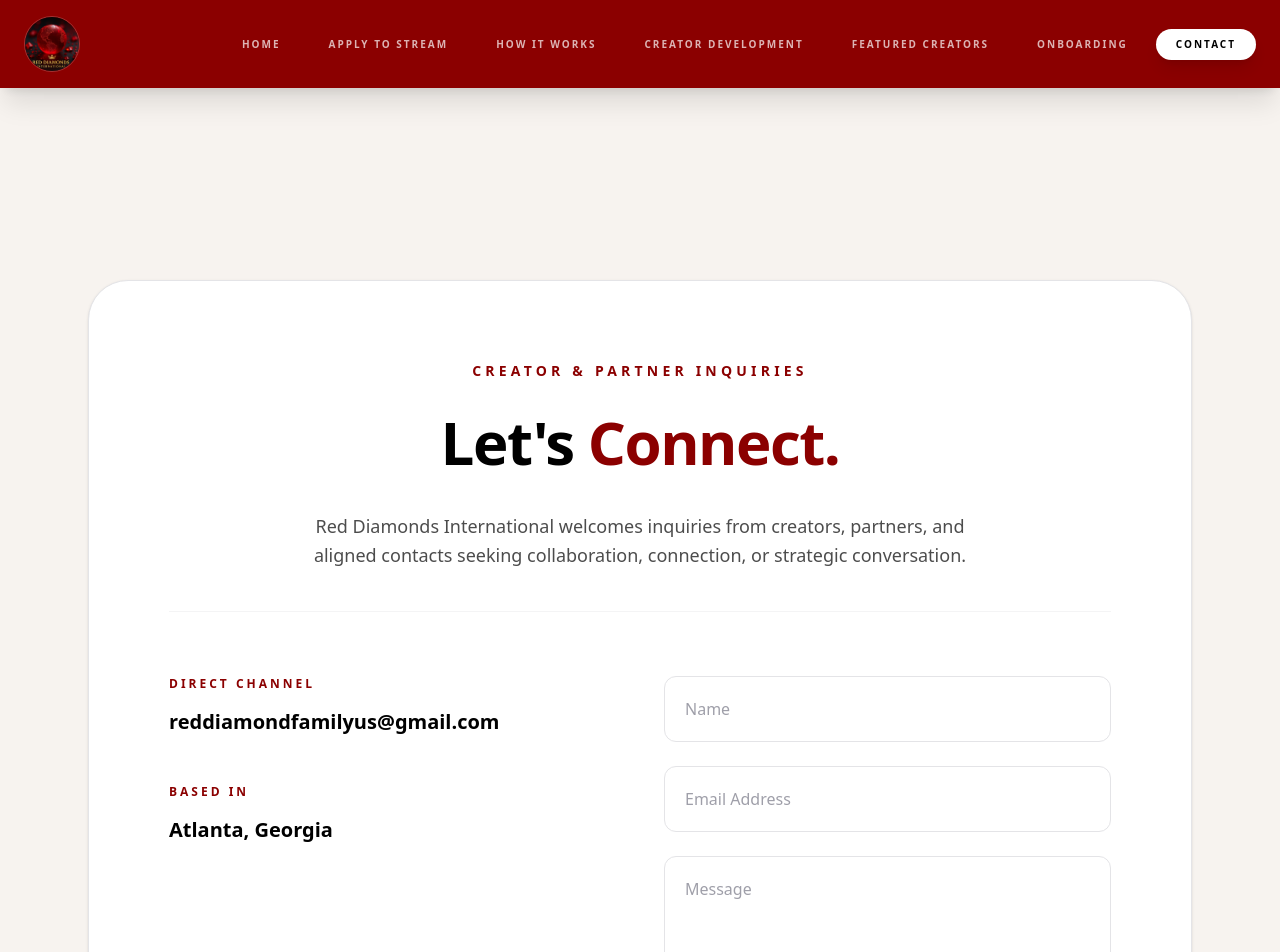
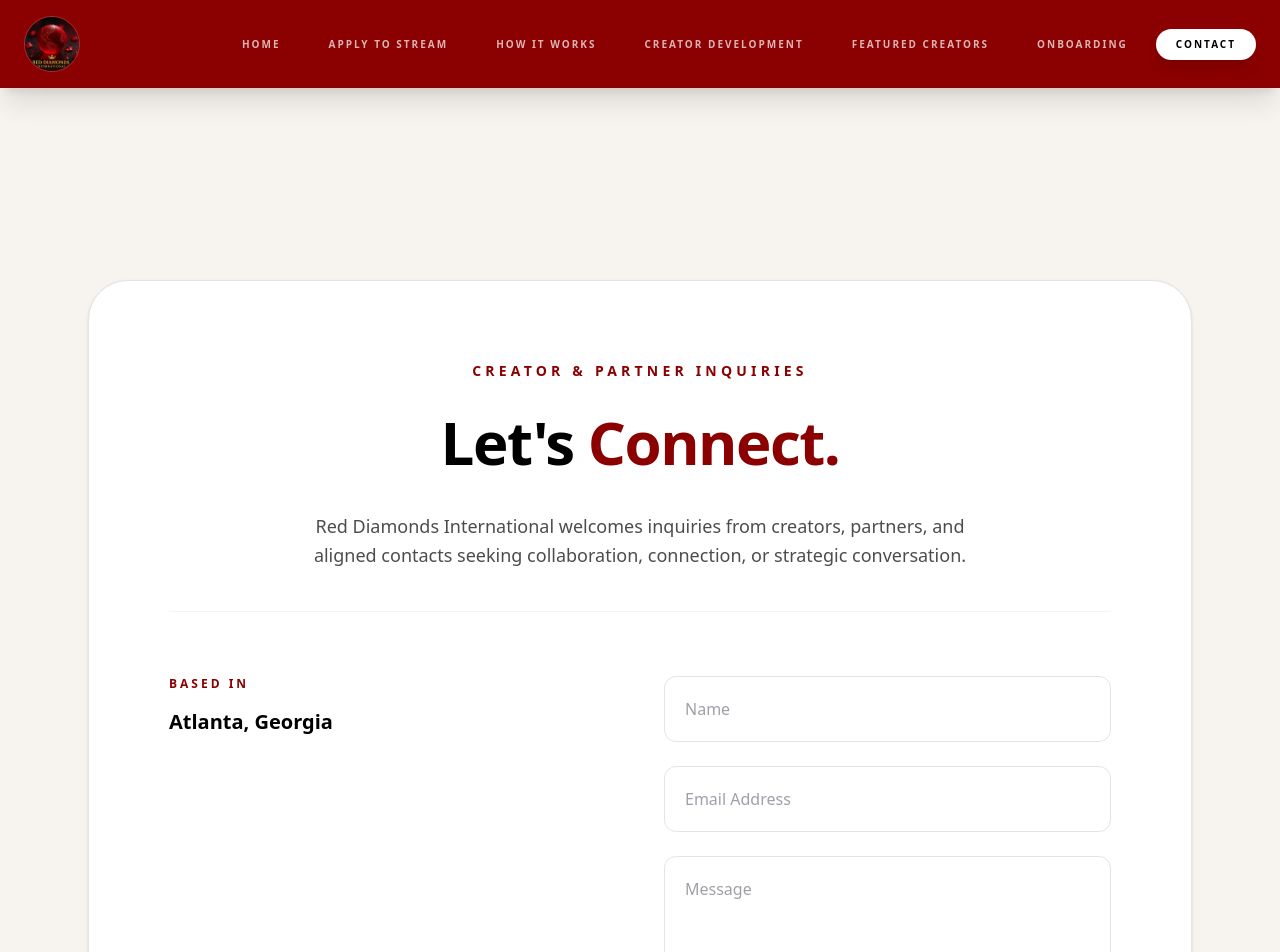
Before and after one commit to KingAdamas/reddiamonds-site, a Next.js app: page /contact in a window 1280 px wide. Shown: the top 952 px of the page. Built offline with nearby package versions, Linux system fonts and the light colour scheme.

Commit message:
Remove visible email from contact page

```diff
--- a/app/contact/page.tsx
+++ b/app/contact/page.tsx
@@ -64,14 +64,6 @@ export default function Contact() {
                 <div className="space-y-12">
                   <div>
                     <h2 className="text-xs font-bold uppercase tracking-[0.25em] text-[#8B0000]">
-                      Direct Channel
-                    </h2>
-                    <p className="mt-4 text-xl font-extrabold text-black">
-                      reddiamondfamilyus@gmail.com
-                    </p>
-                  </div>
-                  <div>
-                    <h2 className="text-xs font-bold uppercase tracking-[0.25em] text-[#8B0000]">
                       Based In
                     </h2>
                     <p className="mt-4 text-xl font-extrabold text-black">
```
